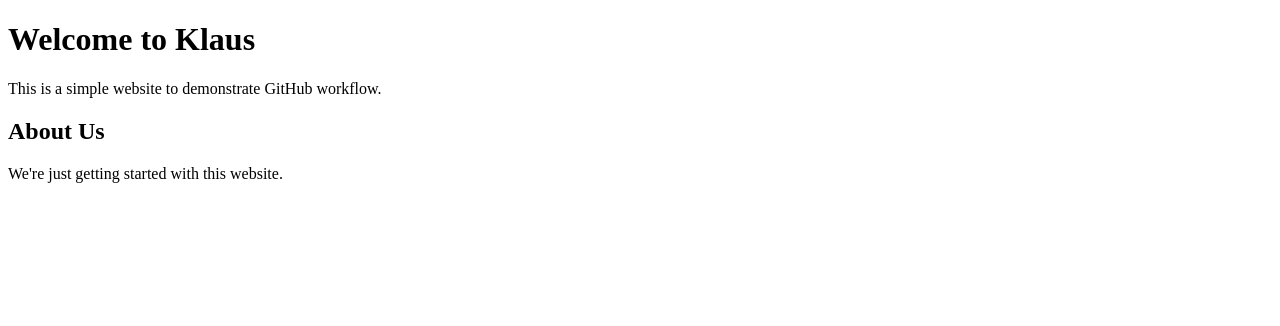
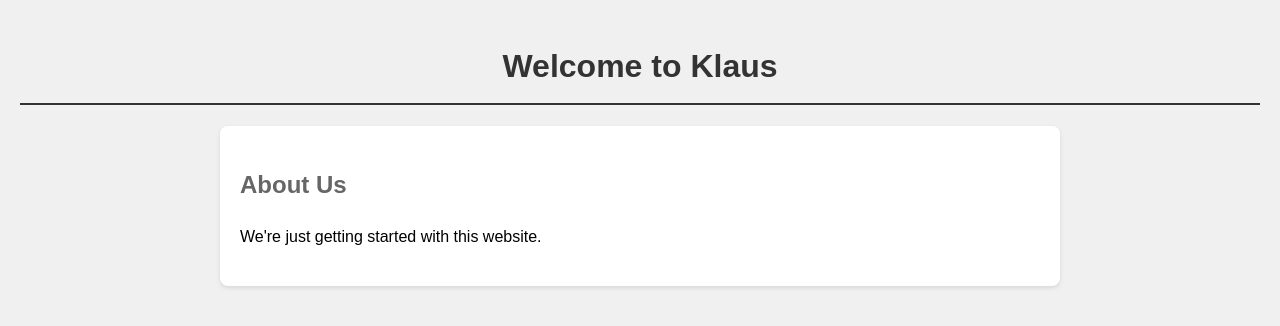
Before and after one commit to power-computer/klaus, a plain HTML site: page index.html in a window 1280 px wide. Drawn offline with Linux system fonts and the light colour scheme.

Commit message:
Add CSS styling

```diff
--- a/index.html
+++ b/index.html
@@ -4,10 +4,35 @@
     <meta charset="UTF-8">
     <meta name="viewport" content="width=device-width, initial-scale=1.0">
     <title>Klaus Website</title>
+    <style>
+        body {
+            font-family: Arial, sans-serif;
+            line-height: 1.6;
+            margin: 0;
+            padding: 20px;
+            background-color: #f0f0f0;
+        }
+        h1 {
+            color: #333;
+            text-align: center;
+            border-bottom: 2px solid #333;
+            padding-bottom: 10px;
+        }
+        .content {
+            max-width: 800px;
+            margin: 0 auto;
+            background-color: white;
+            padding: 20px;
+            border-radius: 8px;
+            box-shadow: 0 2px 4px rgba(0,0,0,0.1);
+        }
+        h2 {
+            color: #666;
+        }
+    </style>
 </head>
 <body>
     <h1>Welcome to Klaus</h1>
-    <p>This is a simple website to demonstrate GitHub workflow.</p>
     <div class="content">
         <h2>About Us</h2>
         <p>We're just getting started with this website.</p>
```
